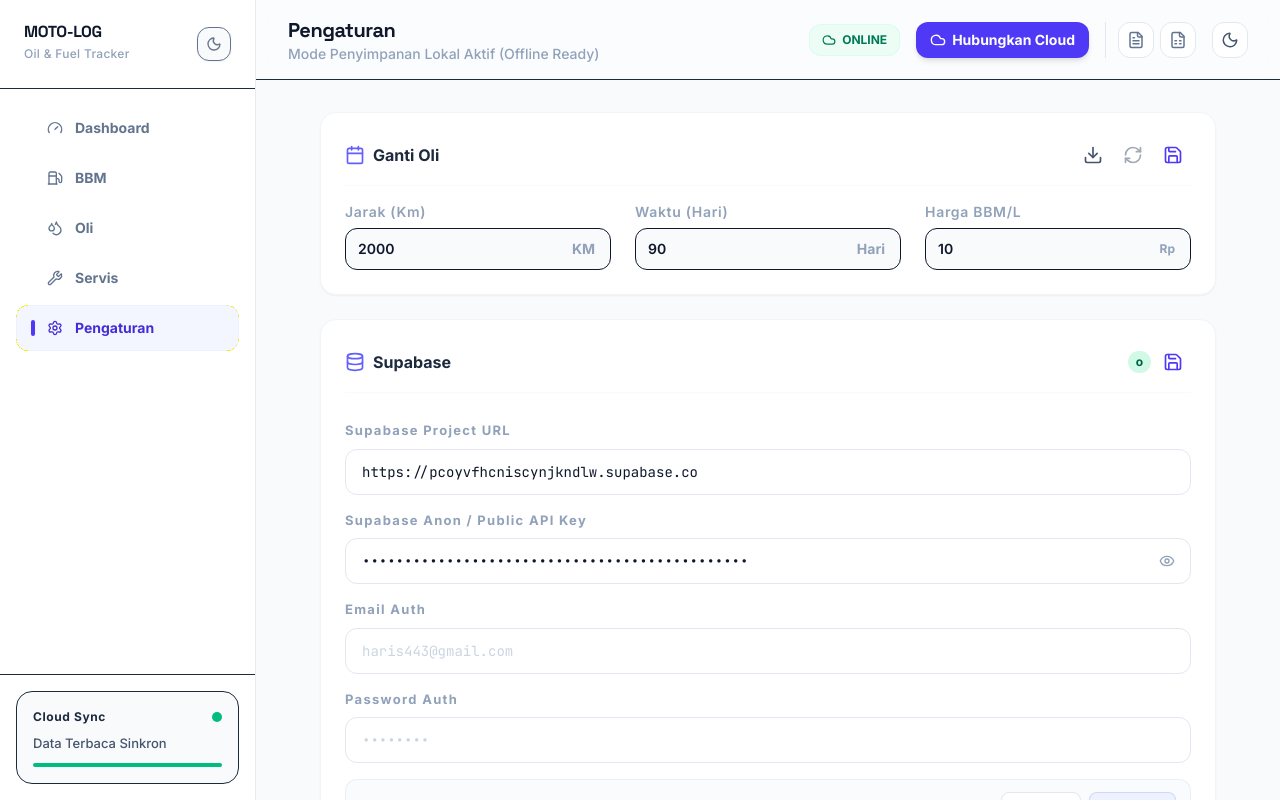
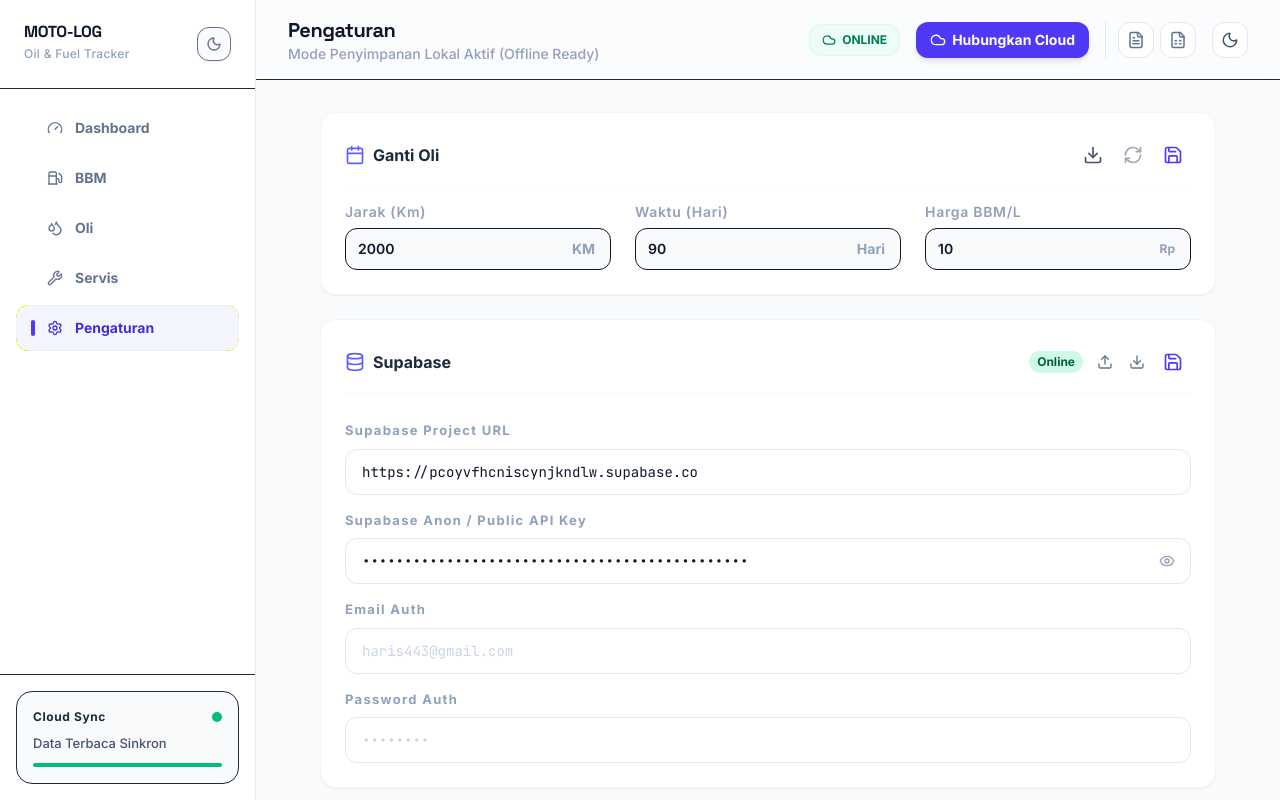
Before and after one commit to haris798/moto, a React (Vite) app: page / in a window 1280 px wide. Both pictures are taken after a click on the button "Hubungkan Cloud". Built offline with nearby package versions, Linux system fonts and the light colour scheme.

Commit message:
feat(SettingsTab): move supabase config import/export icons to header

```diff
--- a/src/components/SettingsTab.tsx
+++ b/src/components/SettingsTab.tsx
@@ -479,12 +479,37 @@ export default function SettingsTab({
             <Database className="w-5 h-5 text-indigo-500" /> Supabase
           </span>
           <div className="flex items-center gap-1">
-            <span className={`text-[12px] font-bold px-2 py-0.5 rounded-full ${settings.supabase.connected
+            <span className={`text-[12px] font-bold px-2 py-0.5 rounded-full mr-1 ${settings.supabase.connected
               ? 'bg-emerald-100 text-emerald-800 dark:bg-emerald-950/40 dark:text-emerald-400'
               : 'bg-amber-100 text-amber-800 dark:bg-amber-950/40 dark:text-amber-400'
               }`}>
-              {settings.supabase.connected ? 'o' : 'Offline'}
+              {settings.supabase.connected ? 'Online' : 'Offline'}
             </span>
+            <input
+              type="file"
+              ref={supabaseFileInputRef}
+              accept=".json"
+              onChange={handleImportSupabaseConfig}
+              className="hidden"
+            />
+            <button
+              id="btn-import-supabase-json"
+              type="button"
+              onClick={() => supabaseFileInputRef.current?.click()}
+              className="p-1.5 text-slate-500 hover:text-indigo-600 hover:bg-indigo-50 dark:text-slate-400 dark:hover:text-indigo-400 dark:hover:bg-indigo-900/30 rounded-lg transition-colors cursor-pointer"
+              title="Impor seting Supabase"
+            >
+              <Upload className="w-4 h-4" />
+            </button>
+            <button
+              id="btn-export-supabase-json"
+              type="button"
+              onClick={handleExportSupabaseConfig}
+              className="p-1.5 text-slate-500 hover:text-indigo-600 hover:bg-indigo-50 dark:text-slate-400 dark:hover:text-indigo-400 dark:hover:bg-indigo-900/30 rounded-lg transition-colors cursor-pointer"
+              title="Ekspor seting Supabase"
+            >
+              <Download className="w-4 h-4" />
+            </button>
             <button
               id="btn-test-supabase"
               type="button"
@@ -576,43 +601,7 @@ export default function SettingsTab({
           </div>
         )}
 
-        {/* Action Panel for Backup & Import Supabase Config JSON */}
-        <div className="pt-3 border-t border-slate-100 dark:border-slate-800/80 flex flex-col sm:flex-row items-start sm:items-center justify-between gap-3 bg-slate-50/80 dark:bg-slate-950/50 p-3.5 rounded-xl border border-slate-200/60 dark:border-slate-800">
-          <div className="text-xs font-semibold text-slate-600 dark:text-slate-400">
-            <span className="font-bold text-slate-800 dark:text-slate-200 block text-xs">Seting Supabase (JSON)</span>
-          </div>
 
-          <div className="flex items-center gap-2 shrink-0 w-full sm:w-auto">
-            {/* Hidden File Input for Import */}
-            <input
-              type="file"
-              ref={supabaseFileInputRef}
-              accept=".json"
-              onChange={handleImportSupabaseConfig}
-              className="hidden"
-            />
-
-            <button
-              id="btn-import-supabase-json"
-              type="button"
-              onClick={() => supabaseFileInputRef.current?.click()}
-              className="flex-1 sm:flex-none px-3 py-1.5 bg-white dark:bg-slate-800 hover:bg-slate-100 dark:hover:bg-slate-700 text-slate-700 dark:text-slate-200 border border-slate-200 dark:border-slate-700 font-bold rounded-lg text-xs flex items-center justify-center gap-1.5 transition-all cursor-pointer shadow-2xs"
-              title="Pilih & impor file JSON seting Supabase dari folder Download"
-            >
-              <Upload className="w-3.5 h-3.5 text-indigo-500 dark:text-indigo-400" /> Impor
-            </button>
-
-            <button
-              id="btn-export-supabase-json"
-              type="button"
-              onClick={handleExportSupabaseConfig}
-              className="flex-1 sm:flex-none px-3 py-1.5 bg-indigo-50 hover:bg-indigo-100 dark:bg-indigo-950/70 dark:hover:bg-indigo-900/90 text-indigo-700 dark:text-indigo-300 border border-indigo-200/80 dark:border-indigo-800/60 font-bold rounded-lg text-xs flex items-center justify-center gap-1.5 transition-all cursor-pointer shadow-2xs"
-              title="Unduh file JSON seting Supabase ke folder Download"
-            >
-              <Download className="w-3.5 h-3.5" /> Ekspor
-            </button>
-          </div>
-        </div>
       </div>
     </div>
 
```
